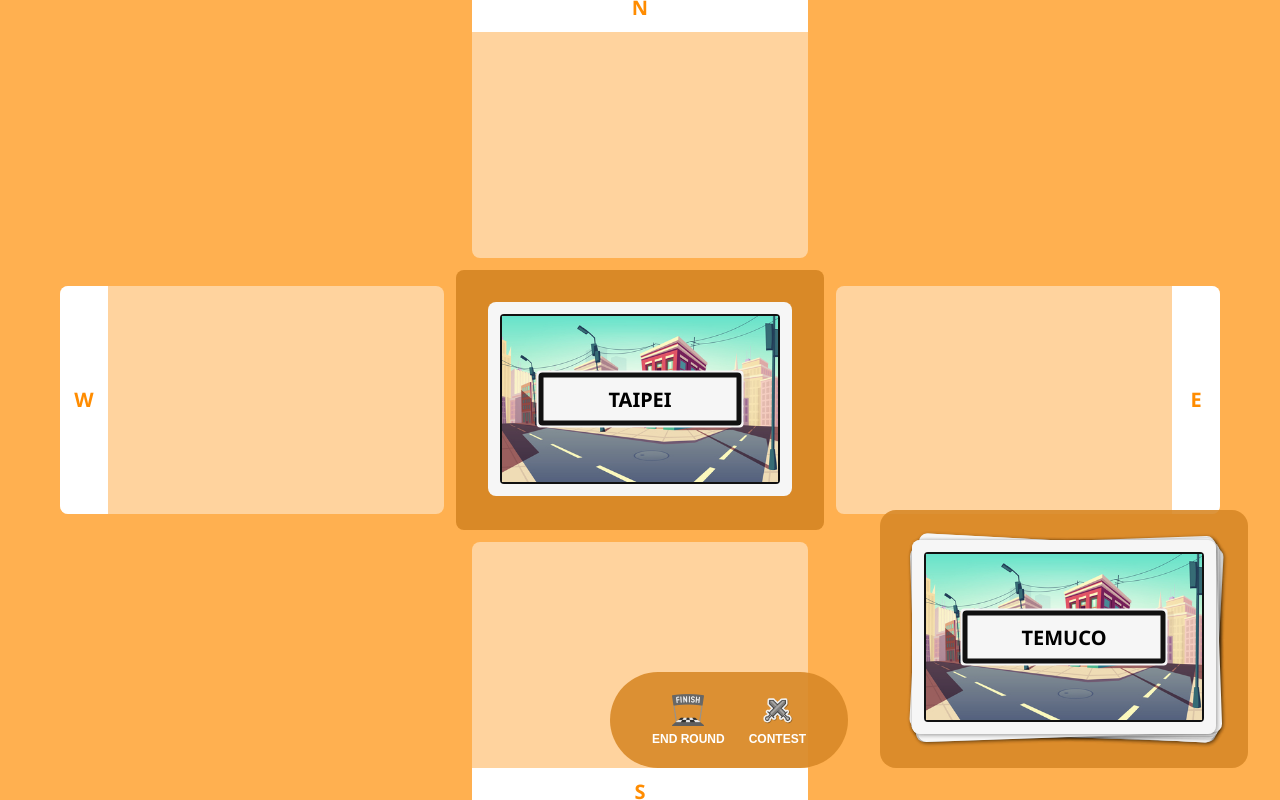
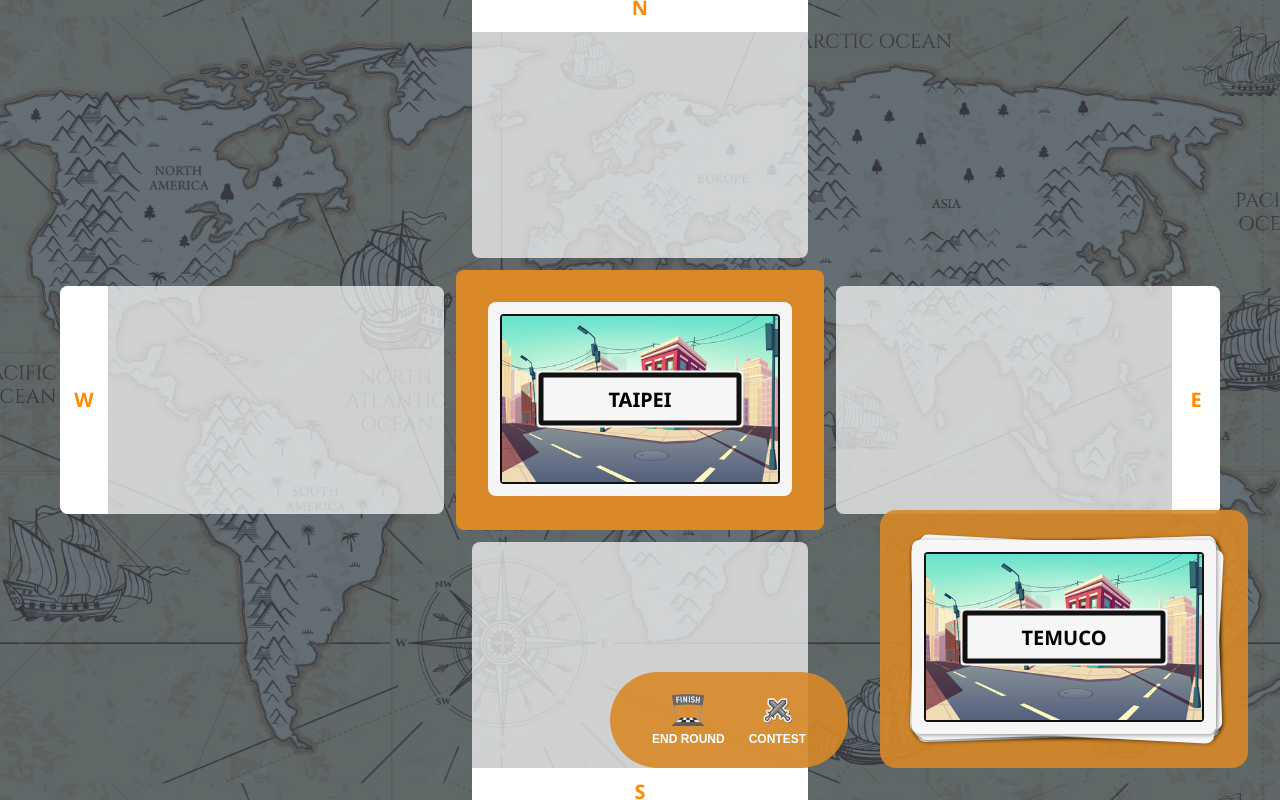
Before and after one commit to benbenpetit/ouc-kec-, a Next.js app: page /board in a window 1280 px wide. Built offline with nearby package versions, Linux system fonts and the light colour scheme.

Commit message:
background + convert to DMS

```diff
--- a/src/app/board/page.tsx
+++ b/src/app/board/page.tsx
@@ -213,7 +213,7 @@
       if (!isContestModal) {
         const delta = e.deltaY
         setZoom((prevZoom) =>
-          Math.max(Math.min(1.25, prevZoom - delta * 0.001), 0.6)
+          Math.max(Math.min(1.25, prevZoom - delta * 0.001), 0.4)
         )
       }
     }
@@ -409,6 +409,12 @@
         onDragOver={onDragOver}
       >
         <div className="c-wrapper">
+          <span
+            className="c-wrapper__background"
+            style={{
+              backgroundSize: `${100 + Number(lerpZoom.toFixed(4)) * 10}%`,
+            }}
+          />
           <div className="c-wrapper__drag">
             <span
               className="c-wrapper__drag__pointer"
--- a/src/components/Card/Back.tsx
+++ b/src/components/Card/Back.tsx
@@ -7,6 +7,7 @@
 } from 'react-simple-maps'
 import MAP from '@/core/data/constants/map'
 import { ICityFull } from '@/core/types/ICity'
+import { convertToDegrees } from '@/core/utils/coordinates'
 
 interface Props {
   city: ICityFull
@@ -34,9 +35,9 @@
       </div>
       <div className="c-back__coordinates">
         {city.direction === 'left' || city.direction === 'right' ? (
-          <span>Lat : {city.lat}</span>
+          <span>{convertToDegrees(city.lng, 'x')}</span>
         ) : (
-          <span>Lng : {city.lng}</span>
+          <span>{convertToDegrees(city.lat, 'y')}</span>
         )}
       </div>
     </div>
--- /dev/null
+++ b/src/core/utils/coordinates.ts
@@ -0,0 +1,10 @@
+export const convertToDegrees = (n: number, axis: 'x' | 'y'): string => {
+  const letter = axis === 'x' ? (n > 0 ? 'E' : 'W') : n > 0 ? 'N' : 'S'
+
+  const absolute = Math.abs(n)
+  const degrees = Math.floor(absolute)
+  const minutesNotTruncated = (absolute - degrees) * 60
+  const minutes = Math.floor(minutesNotTruncated)
+
+  return `${degrees}° ${minutes}' ${letter}`
+}
--- a/src/styles/components/_board.scss
+++ b/src/styles/components/_board.scss
@@ -20,7 +20,7 @@
     display: flex;
     position: absolute;
     gap: 12px;
-    background-color: rgba(255, 255, 255, 0.448);
+    background-color: rgba(255, 255, 255, 0.7);
     border-radius: 8px;
     padding: 16px;
 
--- a/src/styles/components/_wrapper.scss
+++ b/src/styles/components/_wrapper.scss
@@ -1,11 +1,30 @@
 .c-wrapper {
   min-height: 100vh;
-  background-color: rgb(255, 176, 80);
+
+  &__background {
+    position: absolute;
+    z-index: 0;
+    left: 0;
+    top: 0;
+    right: 0;
+    bottom: 0;
+    display: block;
+    background: linear-gradient(
+        to bottom,
+        rgba(18, 42, 66, 0.65),
+        rgba(18, 42, 66, 0.65)
+      ),
+      url(../../assets/img/background.jpg);
+    background-position: center;
+    background-repeat: repeat;
+    background-size: 100%;
+  }
 
   &__drag {
     overflow: hidden;
     backface-visibility: hidden;
     position: absolute;
+    z-index: 1;
     z-index: 0;
     left: 0;
     top: 0;
```
Also changed, not shown: src/assets/img/background.jpg (added).
